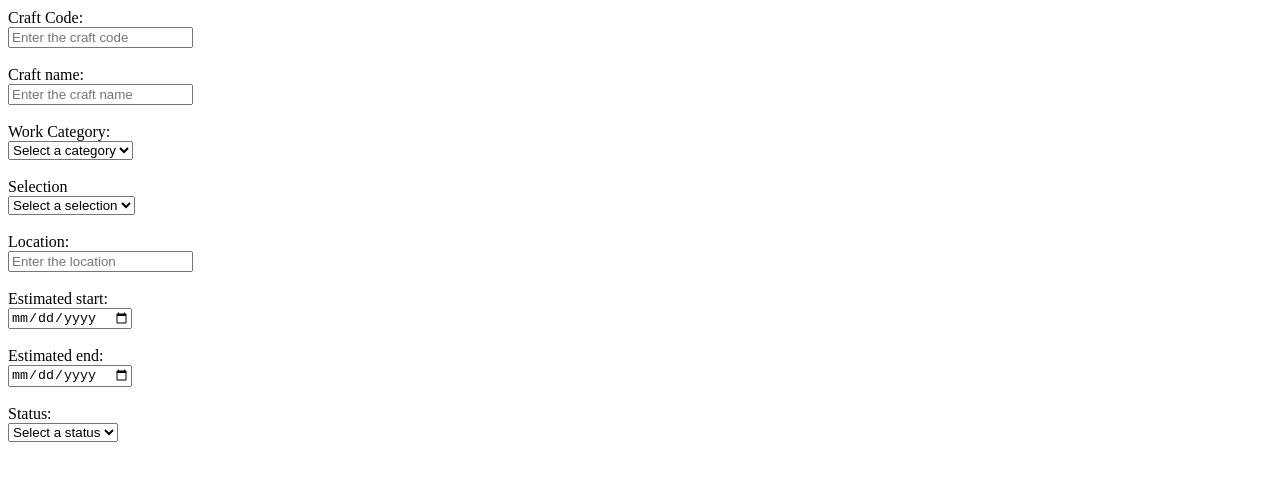
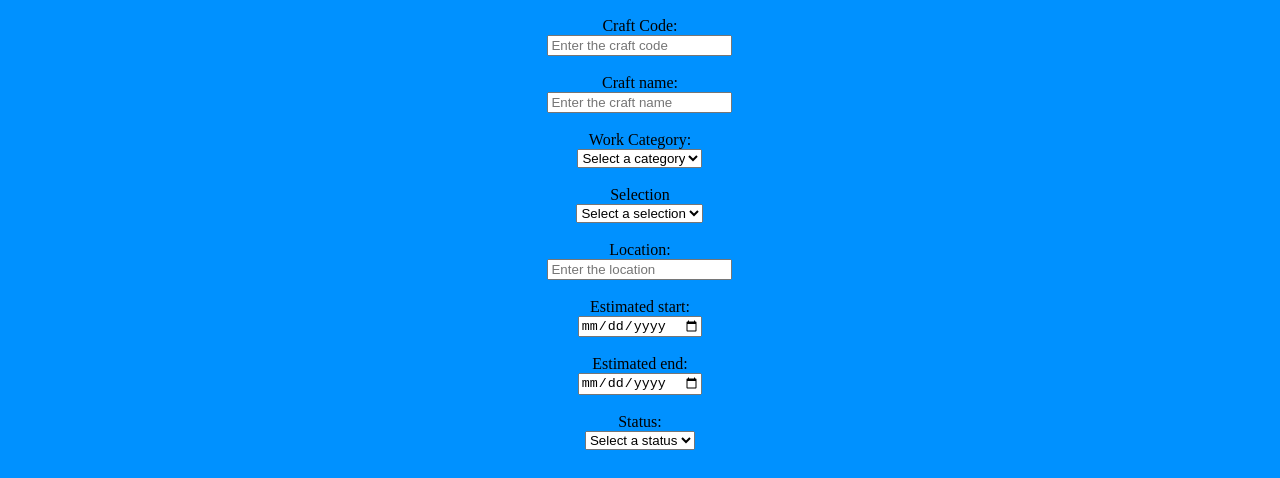
Before and after one commit to sowjanya2908/Forms, a plain HTML site: page index.html in a window 1280 px wide. Shown: the part 91-569 px from the top of the page. Drawn offline with Linux system fonts and the light colour scheme.

Commit message:
added  body

```diff
--- a/style.css
+++ b/style.css
@@ -19,3 +19,9 @@
     border: none;
     cursor: pointer;
 }
+body{
+    background-color: rgb(0, 145, 255);
+    place-items: center;
+    text-align: center;
+    display: grid;
+}
```
